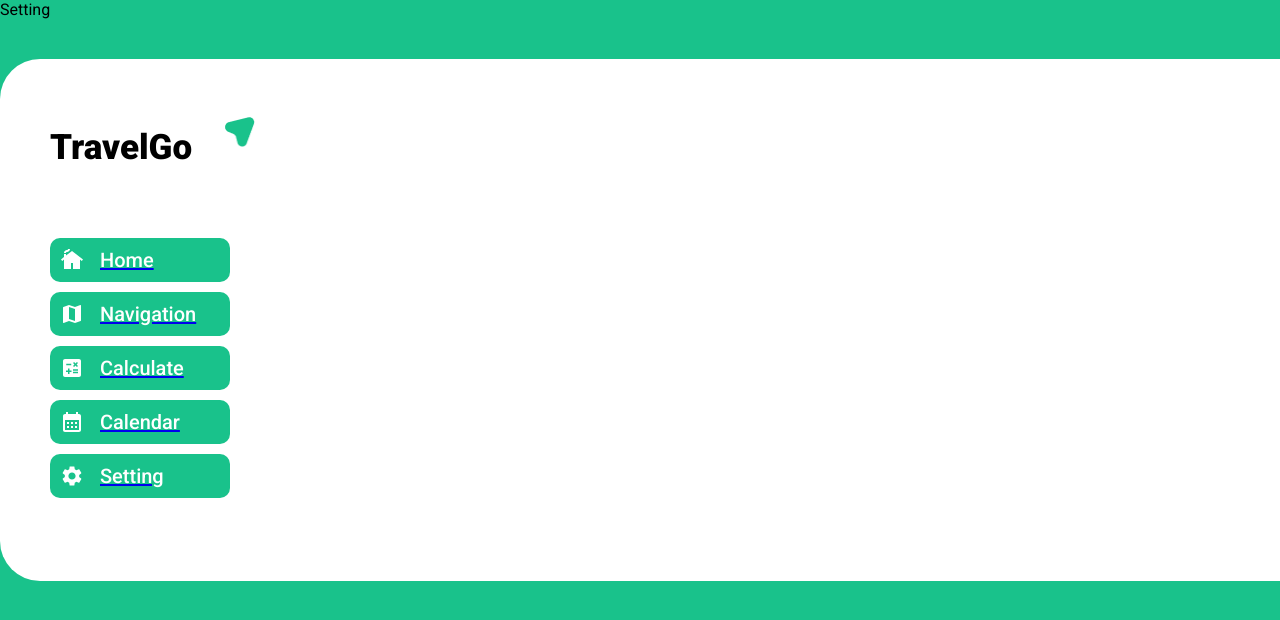
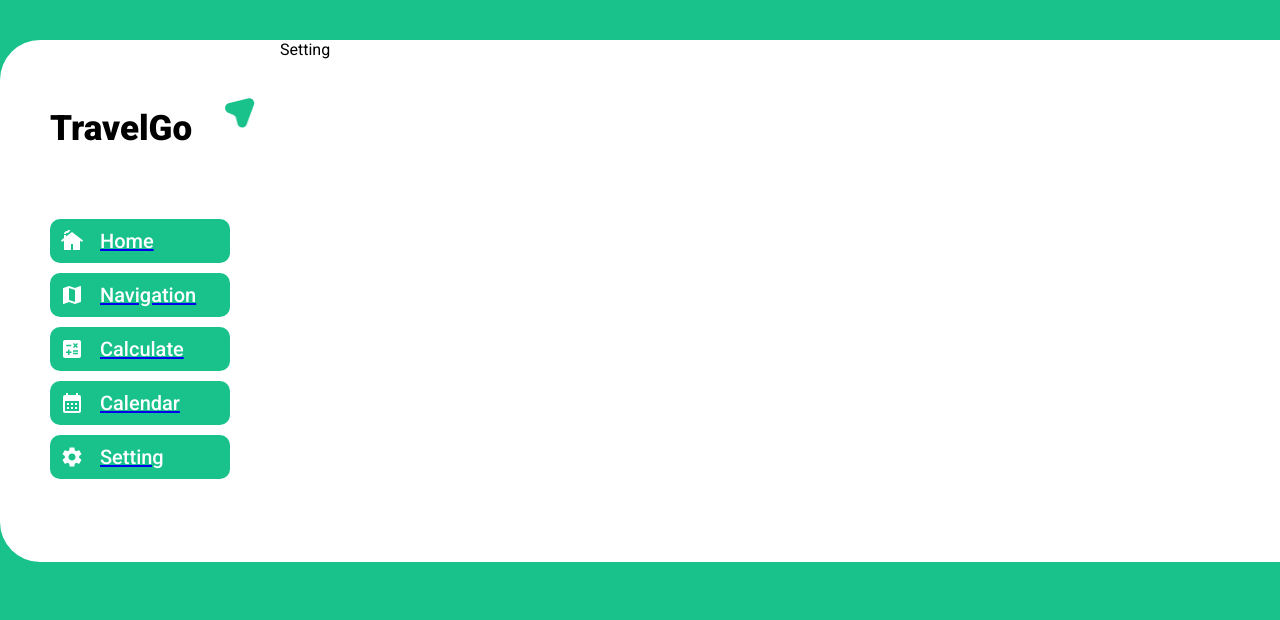
Before and after one commit to Sosisko/travel-app, a React (Create React App) app: page /setting in a window 1280 px wide. Shown: the top 620 px of the page. Built offline with nearby package versions, Linux system fonts and the light colour scheme.

Commit message:
fixed router

```diff
--- a/src/App.js
+++ b/src/App.js
@@ -1,17 +1,17 @@
 import React from 'react';
+import { BrowserRouter as Router } from 'react-router-dom';
 import './App.css';
 import Content from './components/Content/Content';
-import { MainRouter } from './components/MainRouter/MainRouter';
 import Sidebar from './components/Sidebar/Sidebar';
 
 function App() {
   return (
-    <MainRouter>
+    <Router>
       <div className="app-wrapper">
         <Sidebar />
         <Content />
       </div>
-    </MainRouter>
+    </Router>
   );
 }
 
--- a/src/components/Content/Content.jsx
+++ b/src/components/Content/Content.jsx
@@ -1,9 +1,22 @@
-import React from "react";
-import "./Content.css";
+import React from 'react';
+import './Content.css';
+import { BrowserRouter as Router, Routes, Route, Link } from 'react-router-dom';
+import Home from './Home/Home'
+import Navigation from './Navigation/Navigation'
+import Calendar from './Calendar/Calendar'
+import Setting from './Setting/Setting'
+import Сalculate from './Calculate/Calculate'
 
 const Content = () => {
   return (
     <div className="content">
+      <Routes>
+        <Route path="/" element={<Home />} />
+        <Route path="/navigation" element={<Navigation />} />
+        <Route path="/calculate" element={<Сalculate />} />
+        <Route path="/calendar" element={<Calendar />} />
+        <Route path="/setting" element={<Setting />} />
+      </Routes>
       {/* <img src="https://images.unsplash.com/photo-1542332213-31f87348057f?ixlib=rb-1.2.1&ixid=MnwxMjA3fDB8MHxwaG90by1wYWdlfHx8fGVufDB8fHx8&auto=format&fit=crop&w=1170&q=80" /> */}
     </div>
   );
--- a/src/components/MainRouter/MainRouter.jsx
+++ /dev/null
@@ -1,22 +0,0 @@
-import React from 'react';
-import { BrowserRouter as Router, Routes, Route, Link } from 'react-router-dom';
-import Calendar from '../Content/Calendar/Calendar';
-import Home from '../Content/Home/Home';
-import Navigation from '../Content/Navigation/Navigation';
-import Setting from '../Content/Setting/Setting';
-import Сalculate from '../Content/Calculate/Calculate';
-
-export const MainRouter = ({ children }) => {
-  return (
-    <Router>
-      <Routes>
-        <Route path="/" element={<Home />} />
-        <Route path="/navigation" element={<Navigation />} />
-        <Route path="/calculate" element={<Сalculate />} />
-        <Route path="/calendar" element={<Calendar />} />
-        <Route path="/setting" element={<Setting />} />
-      </Routes>
-      {children}
-    </Router>
-  );
-};
```
